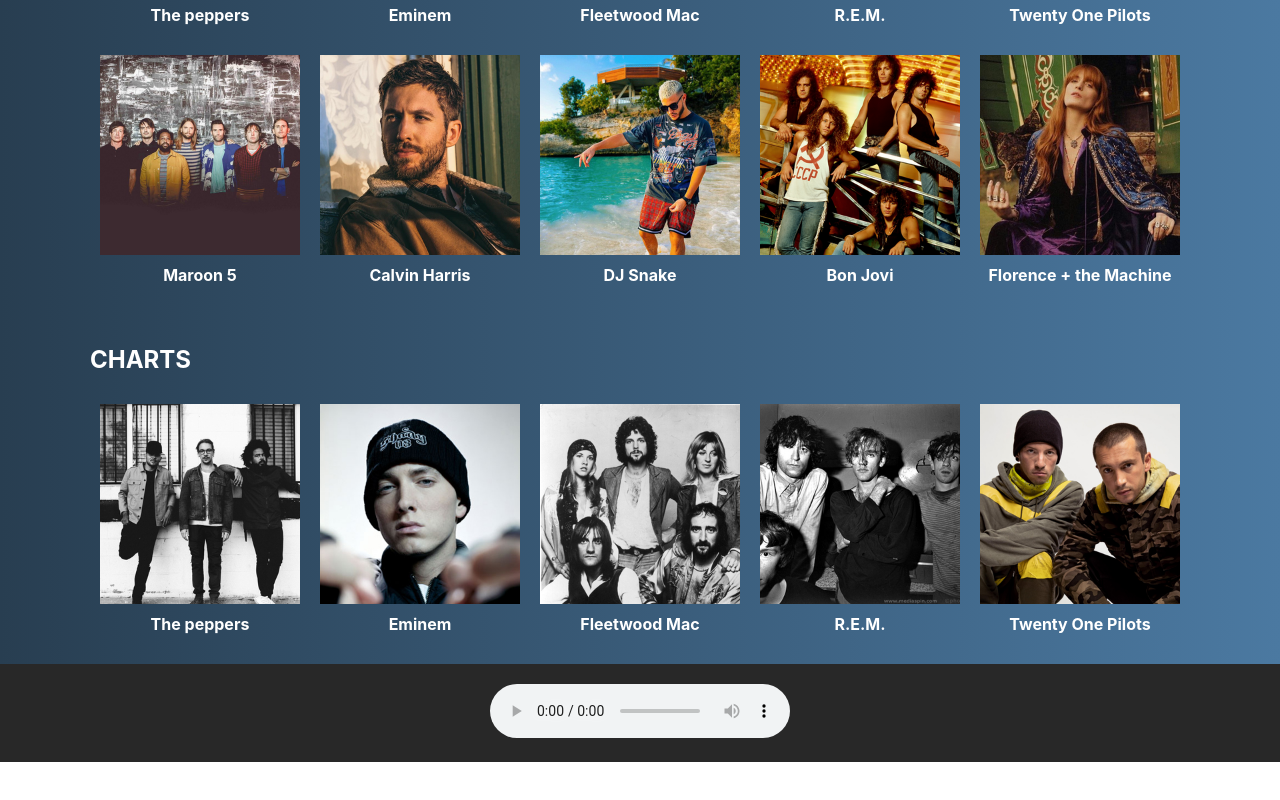
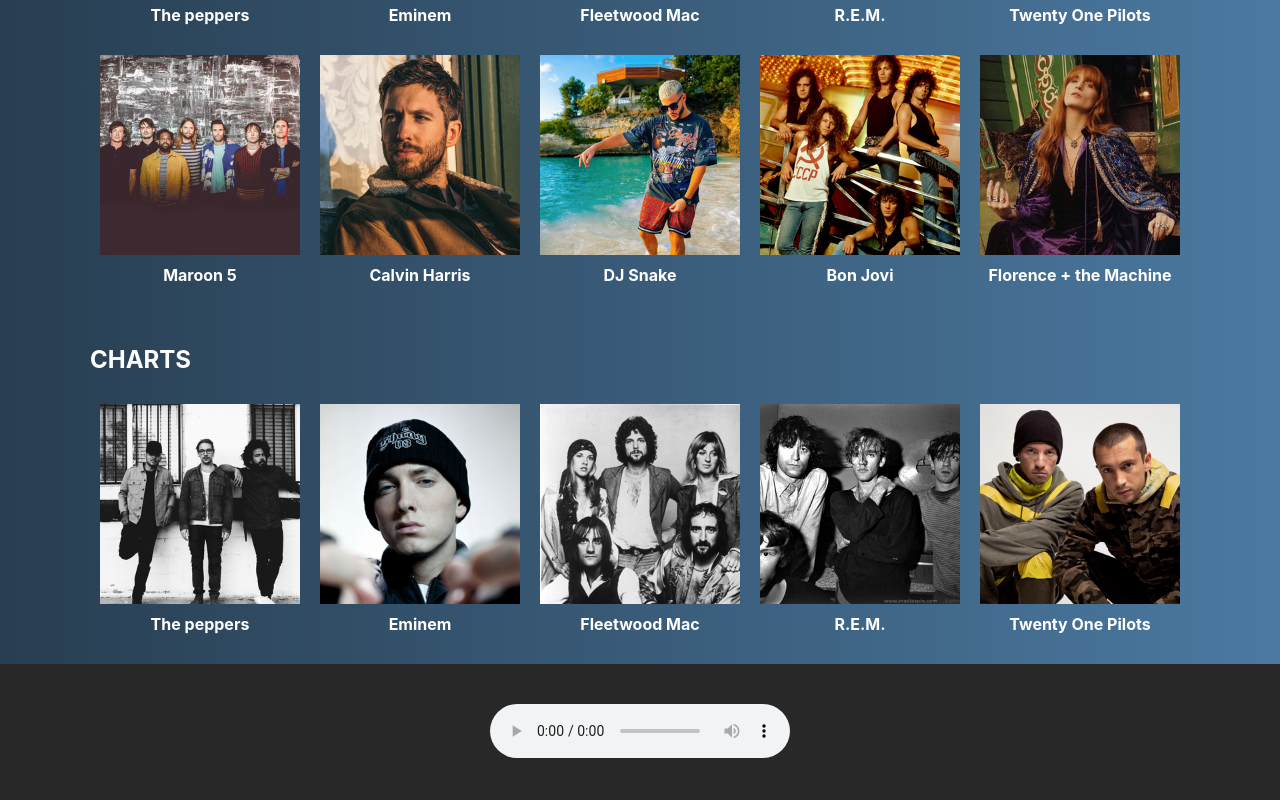
Before and after one commit to ramirogordon/Spotify_clone, a React (Create React App) app in the folder spotify/: page / in a window 1280 px wide. Shown: the part 427-1227 px from the top of the page. Before the commit the page ends 1189 px from the top, so only its background shows below. Built offline with nearby package versions, Linux system fonts and the light colour scheme.

Commit message:
some styles fixed

```diff
--- a/spotify/src/components/Footer.js
+++ b/spotify/src/components/Footer.js
@@ -1,6 +1,6 @@
 import React, { Component } from 'react'
 import '../styles/Footer.css';
-import { Button, ButtonGroup } from '../components/buttons';
+// import { Button, ButtonGroup } from '../components/buttons';
 
 export class Footer extends Component {
   render() {
--- a/spotify/src/styles/Footer.css
+++ b/spotify/src/styles/Footer.css
@@ -5,5 +5,5 @@
 }
 
 audio {
-    padding: 20px 0;
+    padding: 40px 0;
 }
```
